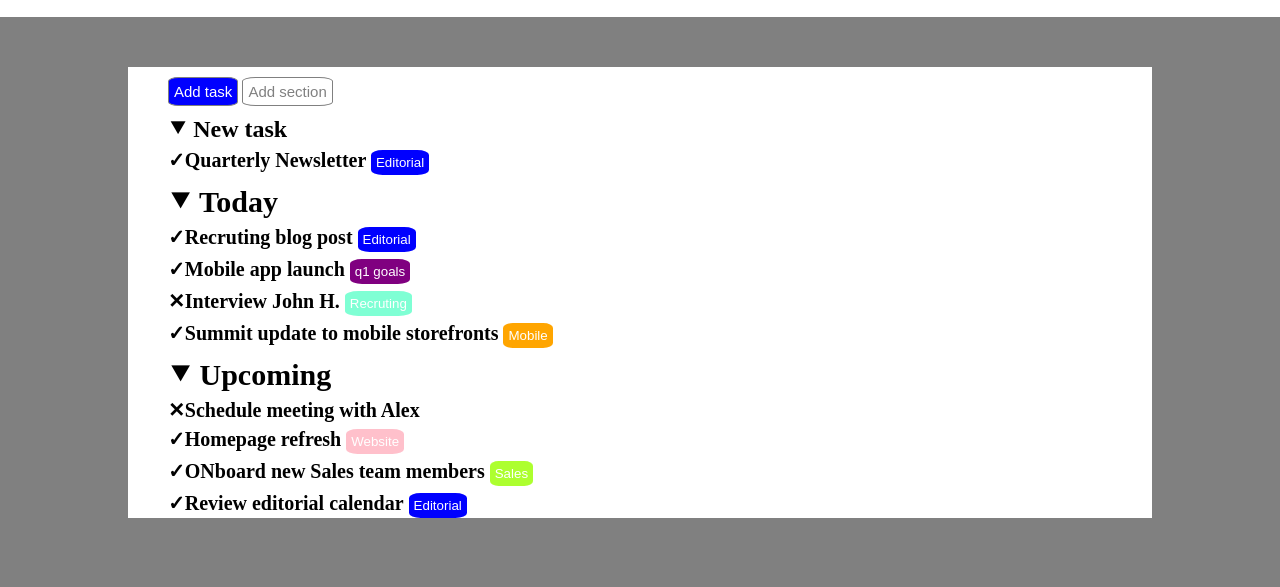
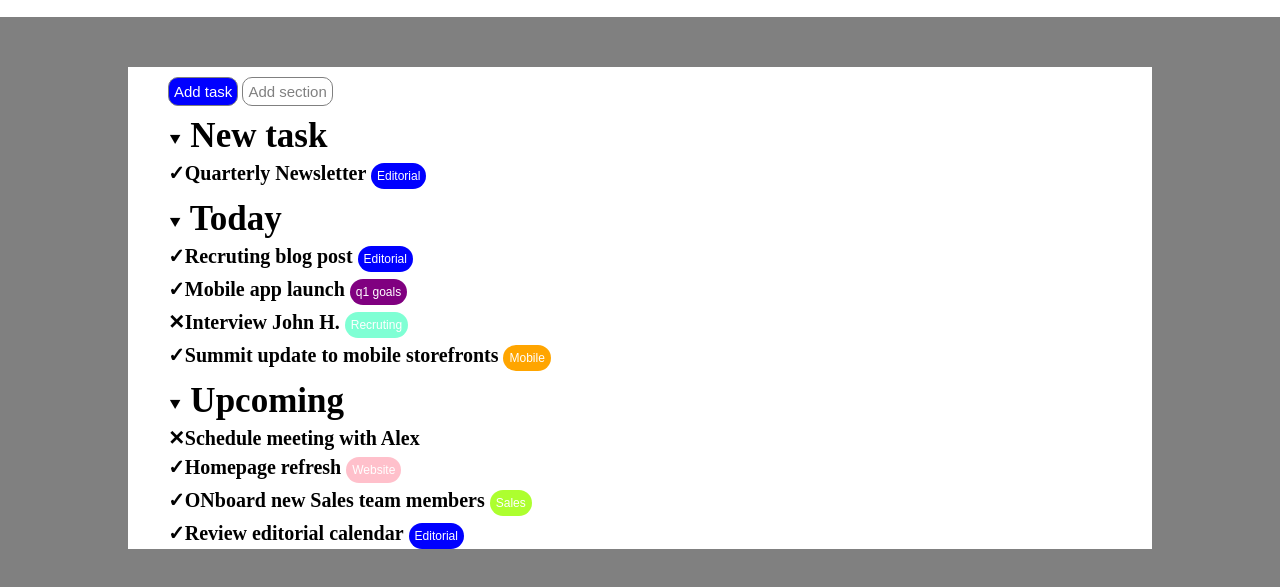
Before and after one commit to AlbertoOrlando/html-css-toboolist, a plain HTML site: page index.html in a window 1280 px wide. Shown: the part 63-650 px from the top of the page. Drawn offline with Linux system fonts and the light colour scheme.

Commit message:
aggiustati button su css

```diff
--- a/css/style.css
+++ b/css/style.css
@@ -36,7 +36,7 @@ header{
 
 .button{
     background-color: white;
-    border-radius: 15%;
+    border-radius: 10px;
     border: 1px solid gray;
     color: gray;
     font-size: 15px;
@@ -55,6 +55,7 @@ header{
 
 h2{
     margin-top: 10px;
+    font-size: 35px;
 }
 
 span{
@@ -67,9 +68,10 @@ span{
 .editbutton{
     background-color: blue;
     color: white;
-    padding: 5px;
-    border-radius: 20%;
+    padding: 6px;
+    border-radius: 40px;
     border: none;
+    font-size: 12px;
 
 }
 
@@ -91,3 +93,8 @@ span{
 #green{
     background-color: greenyellow;
 }
+
+.edith2{
+    vertical-align: middle;
+    font-size: 17px;
+}
--- a/index.html
+++ b/index.html
@@ -22,12 +22,12 @@
             <button class="button">Add section</button>
 
             <div class="task">
-                <h2>&#11206; New task</h2>
+                <h2><span class="edith2">&#11206;</span> New task</h2>
                 <span>&#10003;Quarterly Newsletter
                 <button class="editbutton"><label for="html"></label>Editorial</button>
 
 
-                <h2>&#11206; Today</h2>
+                <h2><span class="edith2">&#11206;</span> Today</h2>
                 <span>&#10003;Recruting blog post</span>
                 <button class="editbutton"><label for="html"></label>Editorial</button> <br>
                 <span>&#10003;Mobile app launch</span>
@@ -37,7 +37,7 @@
                 <br><span>&#10003;Summit update to mobile storefronts</span>
                 <button id="orange" class="editbutton"><label for="html"></label>Mobile</button>
 
-                <h2>&#11206; Upcoming</h2>
+                <h2><span class="edith2">&#11206;</span> Upcoming</h2>
                 <span>&#10005;Schedule meeting with Alex</span> <br>
                 <span>&#10003;Homepage refresh</span>
                 <button id="rosa" class="editbutton"><label for="html"></label>Website</button> <br><span>&#10003;ONboard new Sales team members</span>
```
